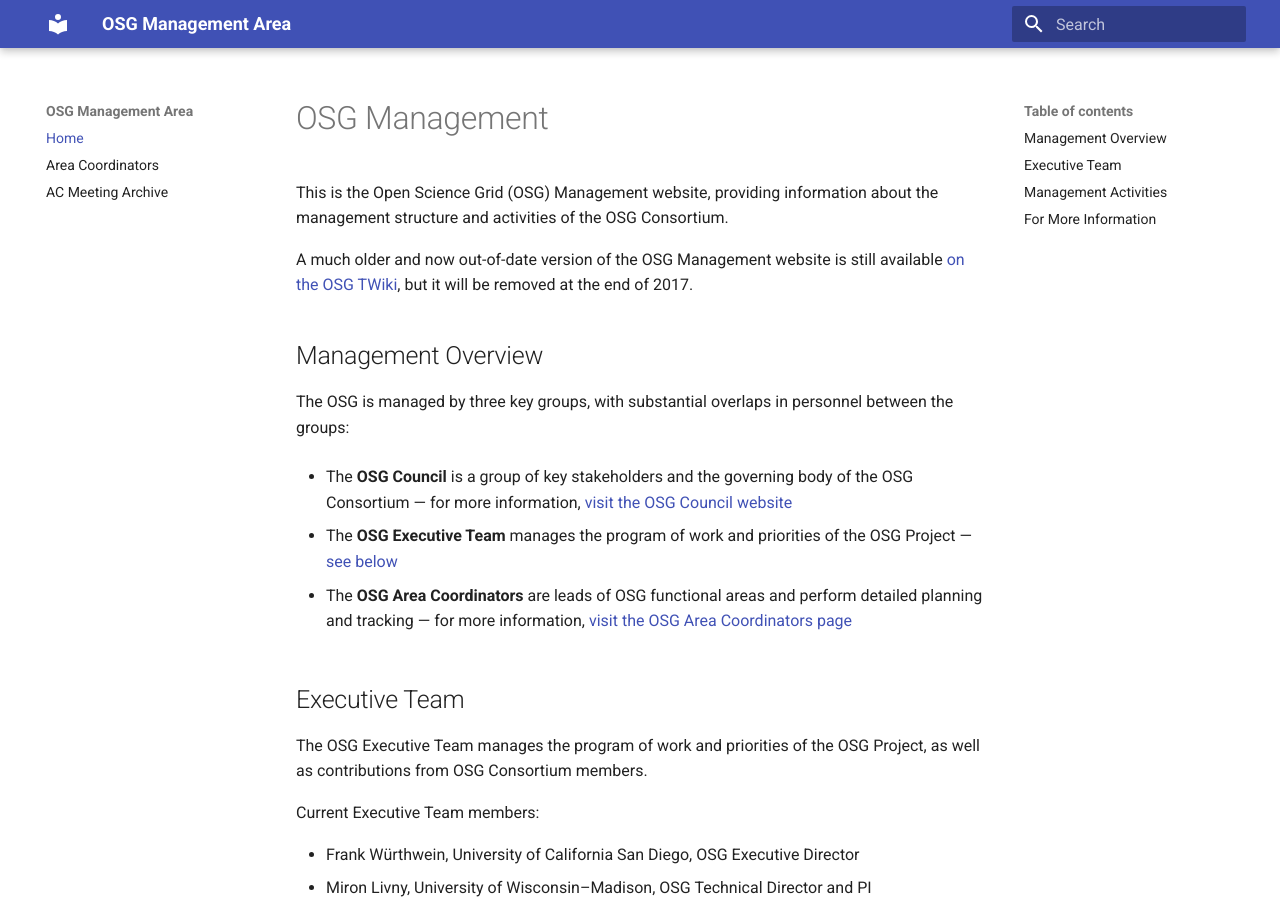
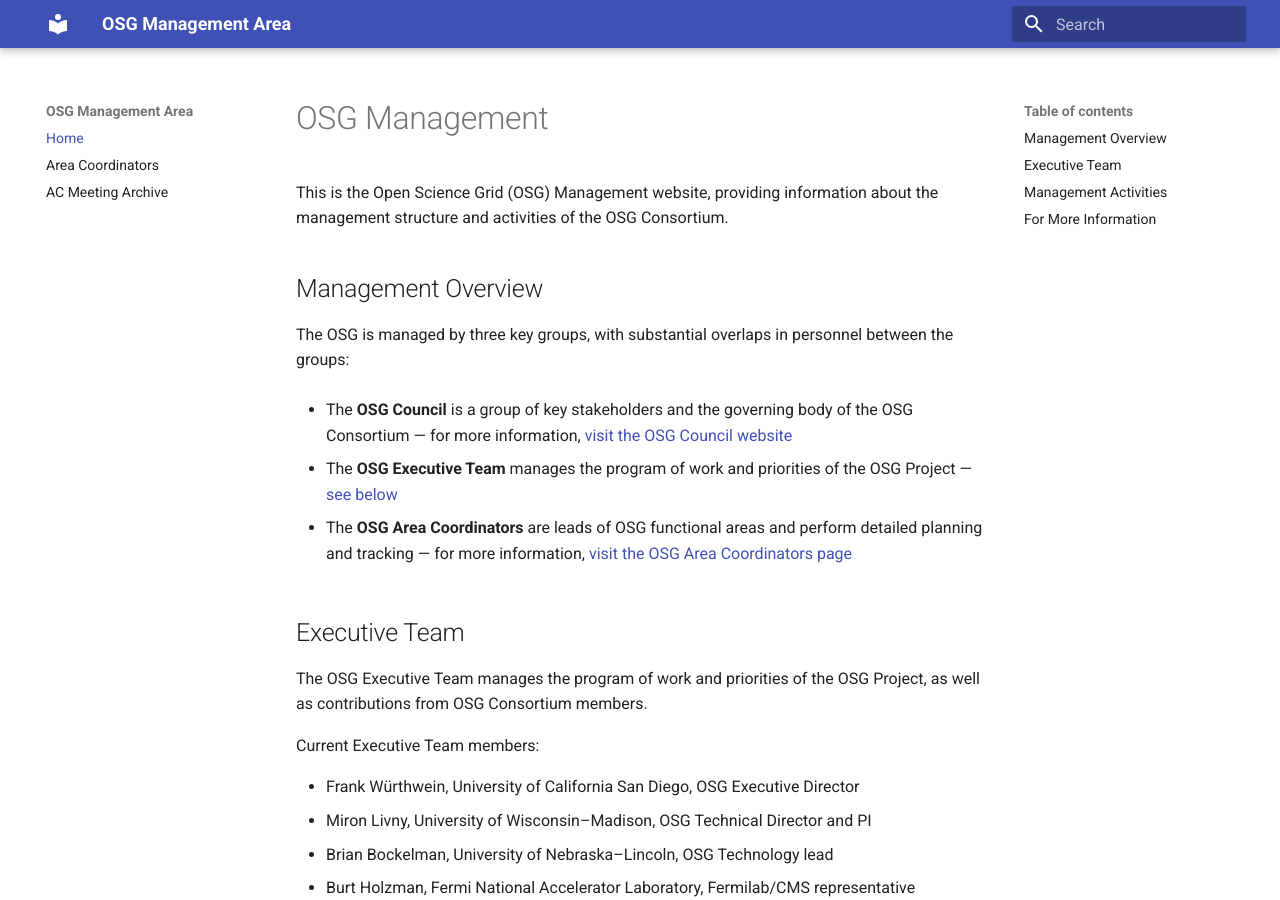
Before and after one commit to ppaschos/management-1, an MkDocs documentation site: the page built from docs/index.md, in a window 1280 px wide and 900 px high. Built offline with MkDocs 1.6.1 and Material for MkDocs 9.7.7, drawn with Linux system fonts in a browser that asks for light colours; old or Windows-style settings are respelled for this version of MkDocs.

Commit message:
Removed TWiki link on home page

```diff
--- a/docs/index.md
+++ b/docs/index.md
@@ -2,10 +2,6 @@
 
 This is the Open Science Grid (OSG) Management website, providing information about the management structure and activities of the OSG
 Consortium.
-
-A much older and now out-of-date version of the OSG Management website is still available
-[on the OSG TWiki](https://twiki.opensciencegrid.org/bin/view/Management/WebHome?rev=153),
-but it will be removed at the end of 2017.
 
 
 ## Management Overview
```
